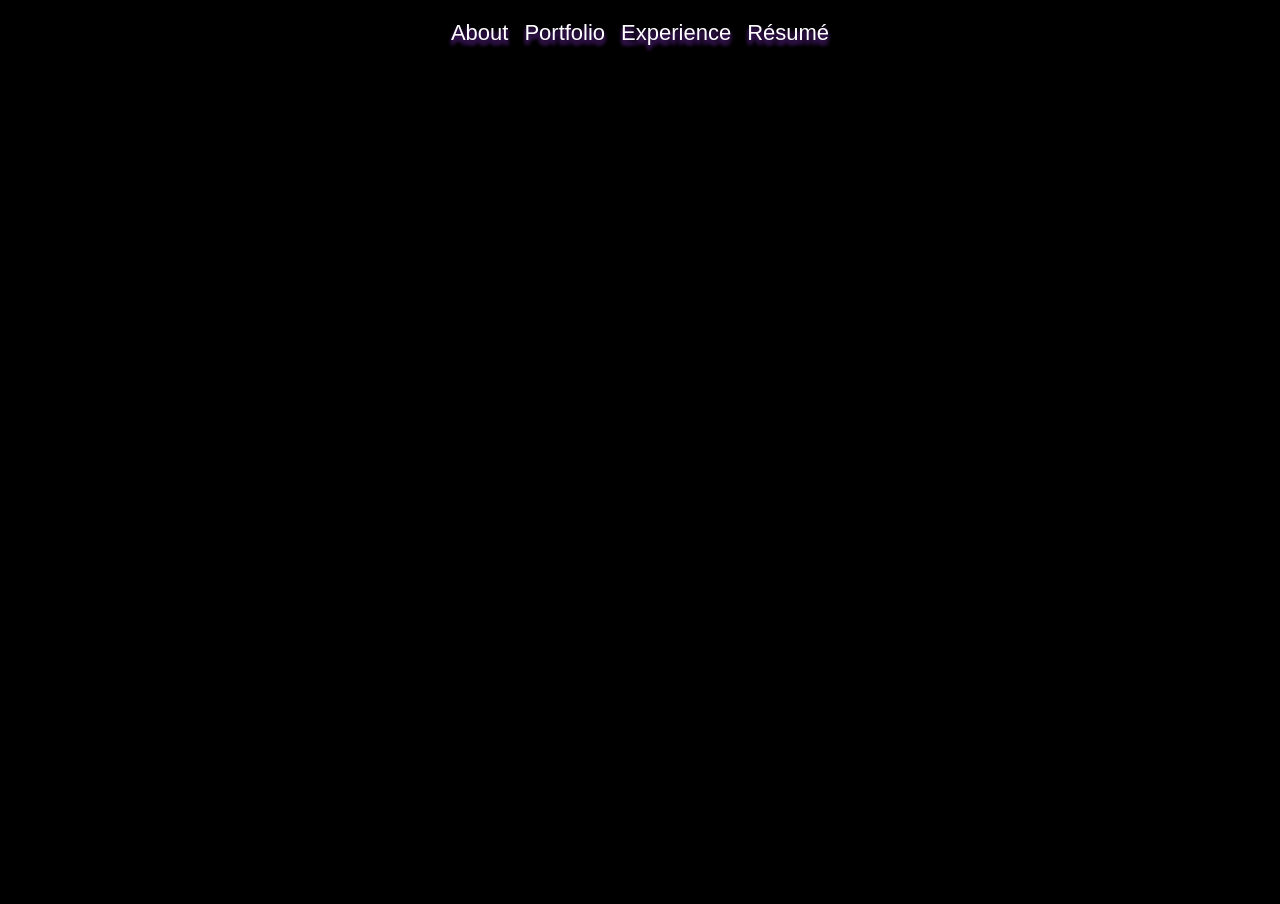
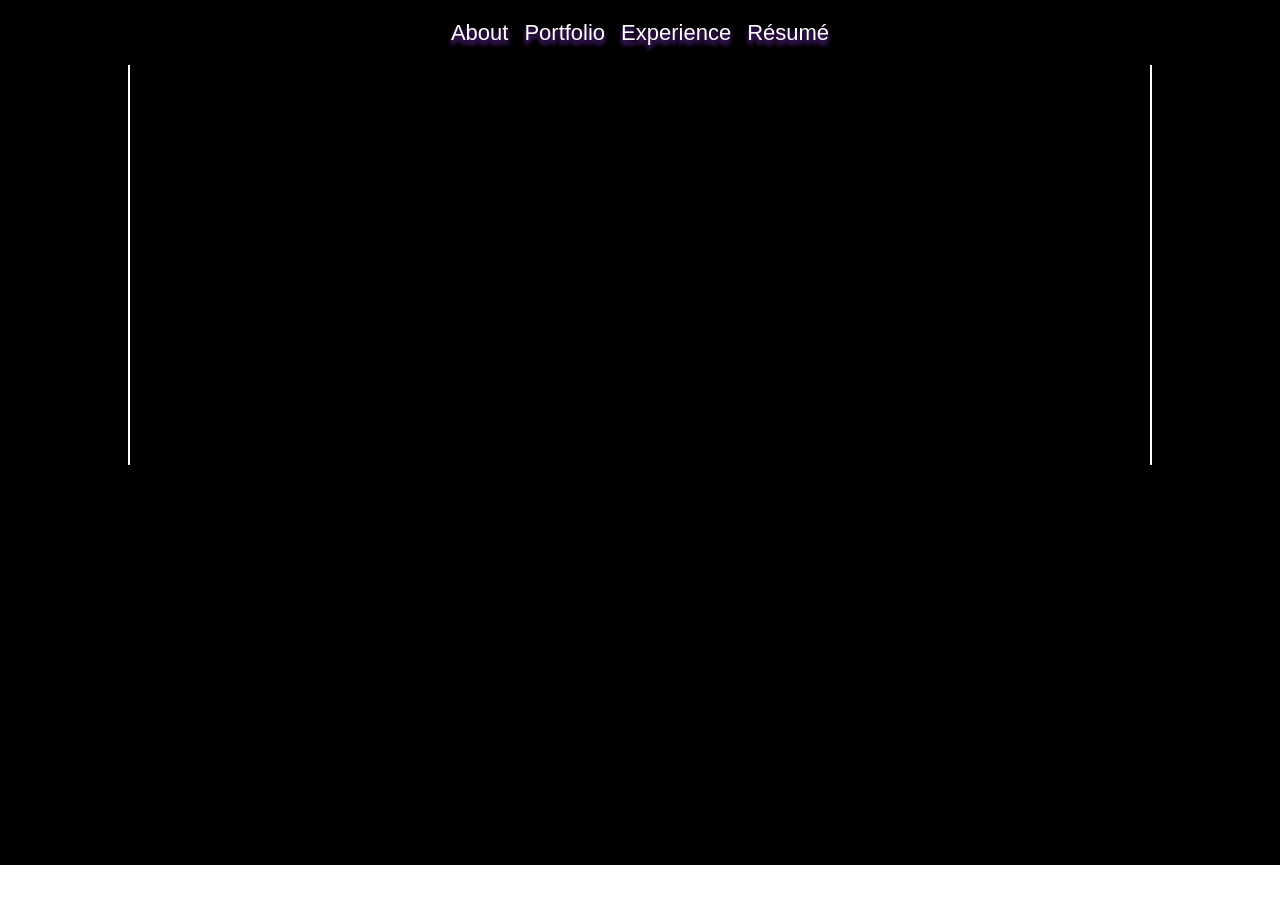
Before and after one commit to zackzellto/dev_portfolio_v1, a Next.js app: page / in a window 1280 px wide. Shown: the top 904 px of the page. After the commit the page ends 865 px from the top, so only its background shows below. Built offline with nearby package versions, Linux system fonts and the light colour scheme.

Commit message:
xs devices, social bars hidden. Will add bar

```diff
--- a/src/components/navbar/Navbar.tsx
+++ b/src/components/navbar/Navbar.tsx
@@ -27,7 +27,7 @@ const Navbar = () => {
           </li>
         </ul>
       </div>
-      <div className="bg-[#000000] px-32 py-32">
+      <div className="bg-[#000000] px-32 py-32 md:hidden">
         <button
           onClick={handleNav}
           className="fixed left-[87%] cursor-pointer bg-[#000000]  text-white md:hidden"
--- /dev/null
+++ b/src/components/social-links/SocialLinks.tsx
@@ -0,0 +1,12 @@
+import React from "react";
+
+const SocialLinks = () => {
+  return (
+    <div>
+      <div className="xs:hidden md:fixed md:left-128 md:h-[50%] md:w-[2px] md:bg-white"></div>
+      <div className="xs:hidden md:fixed md:right-128 md:h-[50%] md:w-[2px] md:bg-white"></div>
+    </div>
+  );
+};
+
+export default SocialLinks;
--- a/src/pages/index.tsx
+++ b/src/pages/index.tsx
@@ -2,6 +2,7 @@ import { type NextPage } from "next";
 import Head from "next/head";
 import Link from "next/link";
 import Navbar from "~/components/navbar/Navbar";
+import SocialLinks from "~/components/social-links/SocialLinks";
 
 const Home: NextPage = () => {
   return (
@@ -12,7 +13,9 @@ const Home: NextPage = () => {
         <link rel="icon" href="/favicon.ico" />
       </Head>
       <Navbar />
-      <main className="flex min-h-screen bg-[#000000] font-[Poppins]"></main>
+      <main className="flex min-h-screen bg-[#000000] font-[Poppins]">
+        <SocialLinks />
+      </main>
     </>
   );
 };
--- a/tailwind.config.ts
+++ b/tailwind.config.ts
@@ -16,6 +16,7 @@ export default {
       "64": "64px",
       "80": "80px",
       "96": "96px",
+      "112": "112px",
       "128": "128px",
       "160": "160px",
     },
```
